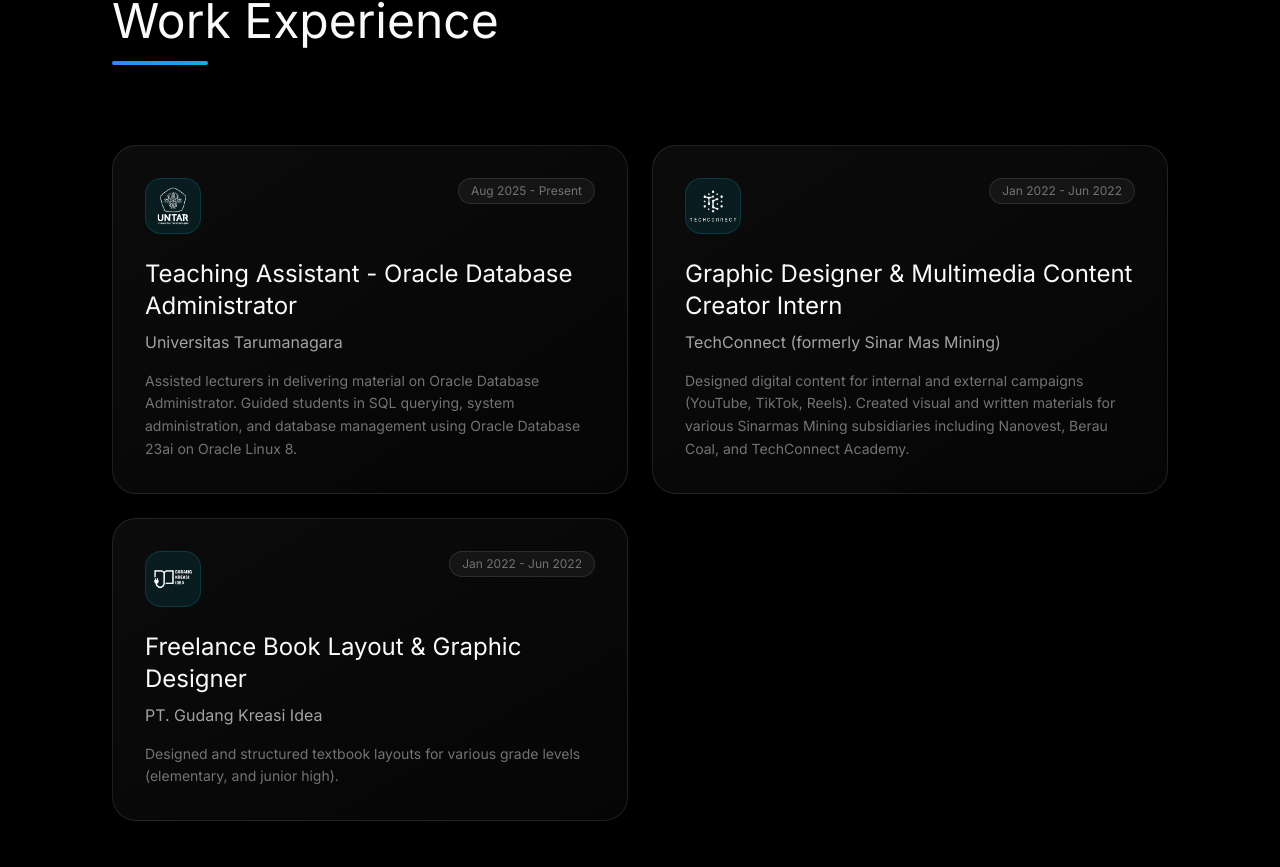
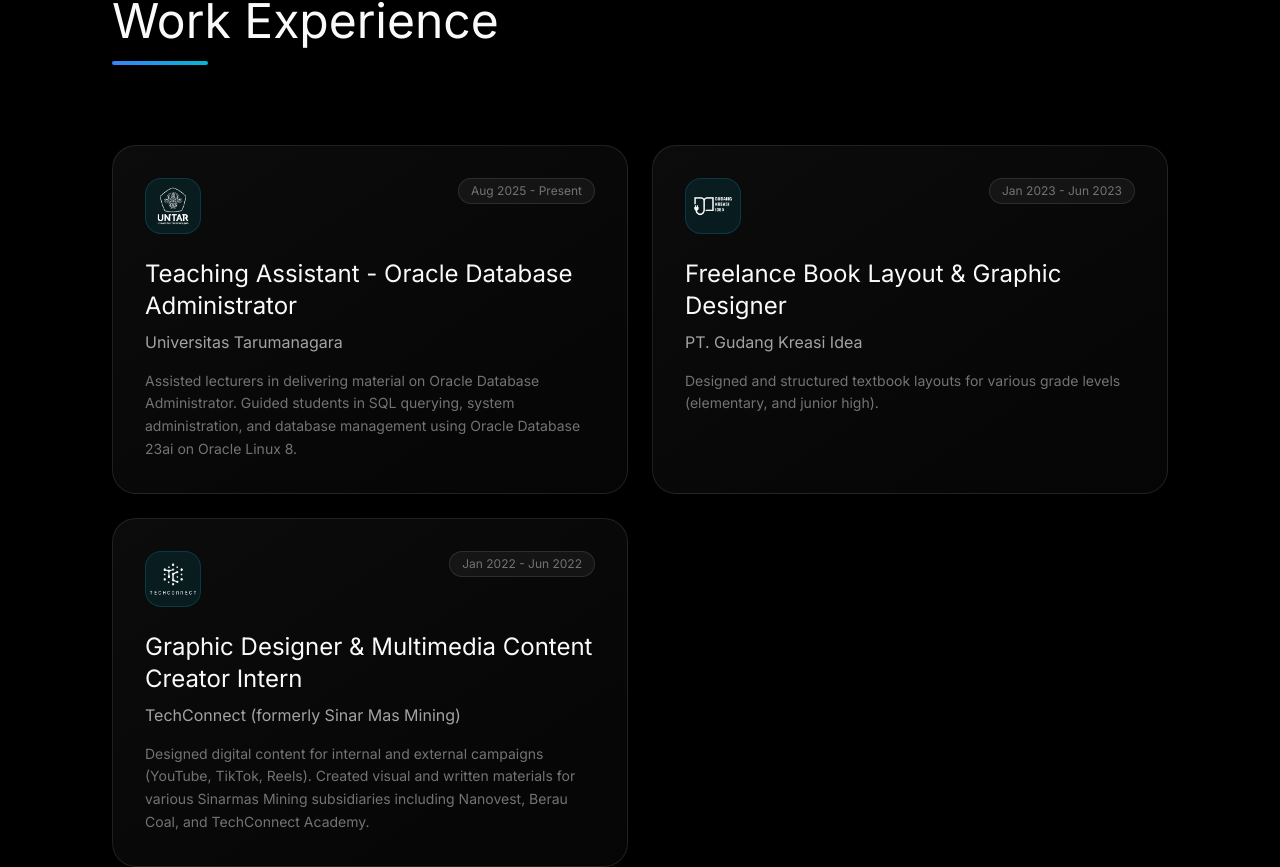
Before and after one commit to OceanCharlie/nextjs-portfolio-web, a Next.js app: page / in a window 1280 px wide. Shown: the part 3877-4744 px from the top of the page. Built offline with nearby package versions, Linux system fonts and the light colour scheme.

Commit message:
fix: Reformat Experience component for improved readability and consistency

```diff
--- a/src/components/sections/Experience.tsx
+++ b/src/components/sections/Experience.tsx
@@ -1,55 +1,65 @@
 "use client";
 
-import Image from 'next/image';
-import { Database, Palette, BookOpen } from 'lucide-react';
+import Image from "next/image";
+import { Database, Palette, BookOpen } from "lucide-react";
 
 const workExperience = [
   {
-        role: 'Teaching Assistant - Oracle Database Administrator',
-        company: 'Universitas Tarumanagara',
-        period: 'Aug 2025 - Present',
-        description: 'Assisted lecturers in delivering material on Oracle Database Administrator. Guided students in SQL querying, system administration, and database management using Oracle Database 23ai on Oracle Linux 8.',
+    role: "Teaching Assistant - Oracle Database Administrator",
+    company: "Universitas Tarumanagara",
+    period: "Aug 2025 - Present",
+    description:
+      "Assisted lecturers in delivering material on Oracle Database Administrator. Guided students in SQL querying, system administration, and database management using Oracle Database 23ai on Oracle Linux 8.",
     icon: Database,
-        logo: '/images/untar.png'
+    logo: "/images/untar.png",
   },
   {
-        role: 'Graphic Designer & Multimedia Content Creator Intern',
-        company: 'TechConnect (formerly Sinar Mas Mining)',
-        period: 'Jan 2022 - Jun 2022',
-        description: 'Designed digital content for internal and external campaigns (YouTube, TikTok, Reels). Created visual and written materials for various Sinarmas Mining subsidiaries including Nanovest, Berau Coal, and TechConnect Academy.',
-        icon: Palette,
-        logo: '/images/techconnect.png'
+    role: "Freelance Book Layout & Graphic Designer",
+    company: "PT. Gudang Kreasi Idea",
+    period: "Jan 2023 - Jun 2023",
+    description:
+      "Designed and structured textbook layouts for various grade levels (elementary, and junior high).",
+    icon: BookOpen,
+    logo: "/images/gki.png",
   },
   {
-        role: 'Freelance Book Layout & Graphic Designer',
-        company: 'PT. Gudang Kreasi Idea',
-        period: 'Jan 2022 - Jun 2022',
-        description: 'Designed and structured textbook layouts for various grade levels (elementary, and junior high).',
-        icon: BookOpen,
-        logo: '/images/gki.png'
-    }
+    role: "Graphic Designer & Multimedia Content Creator Intern",
+    company: "TechConnect (formerly Sinar Mas Mining)",
+    period: "Jan 2022 - Jun 2022",
+    description:
+      "Designed digital content for internal and external campaigns (YouTube, TikTok, Reels). Created visual and written materials for various Sinarmas Mining subsidiaries including Nanovest, Berau Coal, and TechConnect Academy.",
+    icon: Palette,
+    logo: "/images/techconnect.png",
+  },
 ];
 
 export function Experience() {
   return (
-        <section id="experience" className="px-8 py-28 border-t lg:py-32 lg:px-24 xl:px-28 border-white/5">
+    <section
+      id="experience"
+      className="px-8 border-t py-28 lg:py-32 lg:px-24 xl:px-28 border-white/5"
+    >
       <div className="max-w-[1600px] mx-auto">
         <div className="mb-16 lg:mb-20">
-                    <div className="mb-4 text-sm tracking-widest text-blue-400">PROFESSIONAL EXPERIENCE</div>
-                    <h2 className="mb-4 text-4xl leading-tight lg:text-5xl">Work Experience</h2>
-                    <div className="w-24 h-1 bg-gradient-to-r from-blue-500 to-cyan-500 rounded-full" />
+          <div className="mb-4 text-sm tracking-widest text-blue-400">
+            PROFESSIONAL EXPERIENCE
+          </div>
+          <h2 className="mb-4 text-4xl leading-tight lg:text-5xl">
+            Work Experience
+          </h2>
+          <div className="w-24 h-1 rounded-full bg-gradient-to-r from-blue-500 to-cyan-500" />
         </div>
 
         <div className="grid gap-6 md:grid-cols-2">
           {workExperience.map((exp, index) => (
             <div
               key={index}
-                            className="p-8 bg-gradient-to-br rounded-3xl border backdrop-blur-xl transition-all border-white/10 from-neutral-900/50 to-neutral-950/50 hover:border-cyan-500/30 group"
+              className="p-8 transition-all border bg-gradient-to-br rounded-3xl backdrop-blur-xl border-white/10 from-neutral-900/50 to-neutral-950/50 hover:border-cyan-500/30 group"
             >
-                            <div className="flex justify-between items-start mb-6">
-                                <div className="flex overflow-hidden justify-center items-center w-14 h-14 rounded-2xl border transition-transform bg-cyan-500/10 border-cyan-500/20 group-hover:scale-110">
+              <div className="flex items-start justify-between mb-6">
+                <div className="flex items-center justify-center overflow-hidden transition-transform border w-14 h-14 rounded-2xl bg-cyan-500/10 border-cyan-500/20 group-hover:scale-110">
                   {exp.logo ? (
-                                        <div className="relative w-full h-full flex items-center justify-center p-2">
+                    <div className="relative flex items-center justify-center w-full h-full p-2">
                       <Image
                         src={exp.logo}
                         alt={exp.company}
@@ -59,16 +69,20 @@ export function Experience() {
                       />
                     </div>
                   ) : (
-                                        <div className="w-full h-full flex items-center justify-center bg-cyan-500/10">
+                    <div className="flex items-center justify-center w-full h-full bg-cyan-500/10">
                       <exp.icon className="w-7 h-7 text-cyan-400" />
                     </div>
                   )}
                 </div>
-                                <span className="px-3 py-1 text-xs rounded-full border bg-white/5 text-neutral-500 border-white/10">{exp.period}</span>
+                <span className="px-3 py-1 text-xs border rounded-full bg-white/5 text-neutral-500 border-white/10">
+                  {exp.period}
+                </span>
               </div>
               <h3 className="mb-2 text-2xl">{exp.role}</h3>
               <p className="mb-4 text-neutral-400">{exp.company}</p>
-                            <p className="text-sm leading-relaxed text-neutral-500">{exp.description}</p>
+              <p className="text-sm leading-relaxed text-neutral-500">
+                {exp.description}
+              </p>
             </div>
           ))}
         </div>
```
Lines whose indentation alone changed are shown as unchanged.
